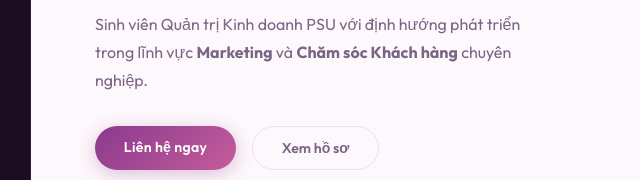
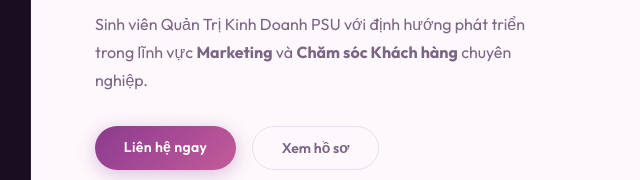
Before and after one commit to LamThuyMi/Portfolio, a plain HTML site: page index.html in a window 1280 px wide. Shown: the part 306-486 px from the top of the page, 209-849 px from the left. Drawn offline with Linux system fonts and the light colour scheme.

Commit message:
Update index.html

```diff
--- a/index.html
+++ b/index.html
@@ -50,7 +50,7 @@
       <div class="hero-text" data-reveal>
         <p class="greeting">PORTFOLIO · 2026</p>
         <h1>Xin chào, tôi là<br /><em>Thùy Mị</em></h1>
-        <p class="subtitle">Sinh viên Quản trị Kinh doanh PSU với định hướng phát triển trong lĩnh vực
+        <p class="subtitle">Sinh viên Quản Trị Kinh Doanh PSU với định hướng phát triển trong lĩnh vực
           <strong>Marketing</strong> và <strong>Chăm sóc Khách hàng</strong> chuyên nghiệp.
         </p>
         <div class="hero-cta">
```
